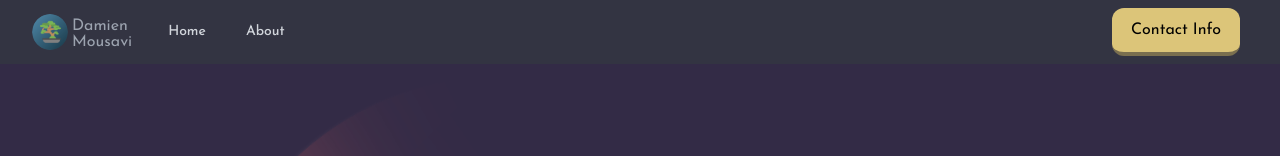
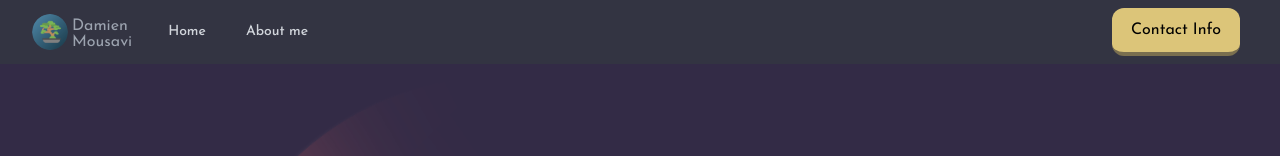
Before and after one commit to DamienSaavi/damiensaavi.github.io, a React (Create React App) app: page / in a window 1280 px wide. Shown: the top 156 px of the page. Built offline with nearby package versions, Linux system fonts and the light colour scheme.

Commit message:
add infocard popup to navbar

```diff
--- a/src/components/NavigationBar.js
+++ b/src/components/NavigationBar.js
@@ -16,7 +16,7 @@ export default function NavigationBar({ path }) {
 
     const navigation = [
         { name: 'Home', href: '/', current: (path == '/') },
-        { name: 'About', href: '/about', current: (path == '/about') },
+        { name: 'About me', href: '/about', current: (path == '/about') },
     ]
 
 
```
